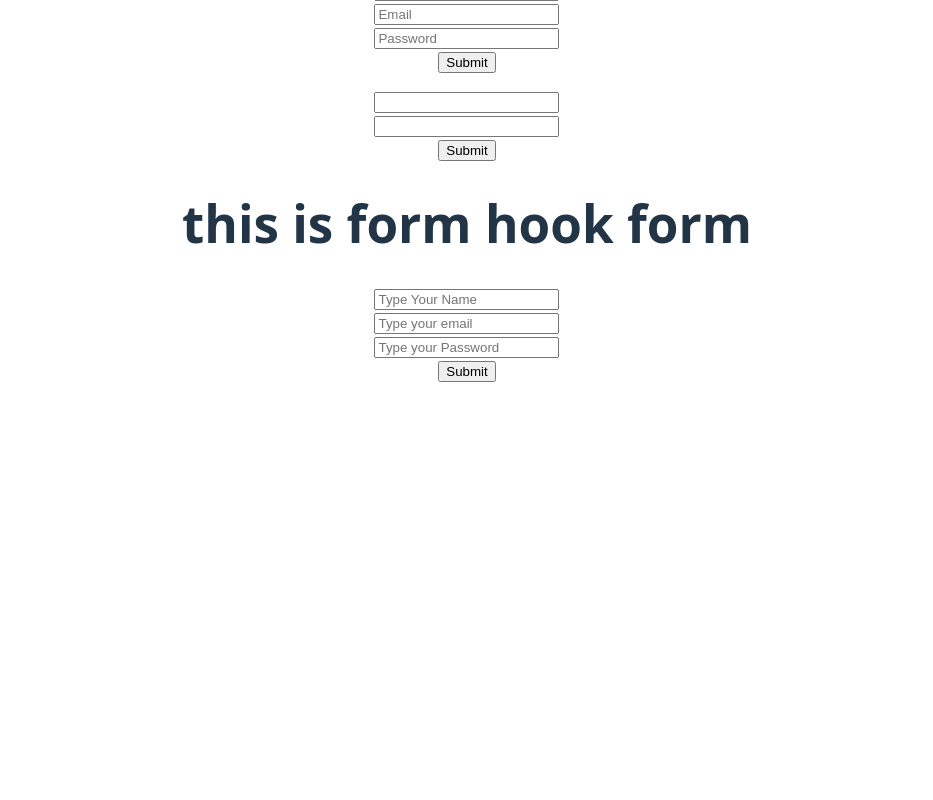
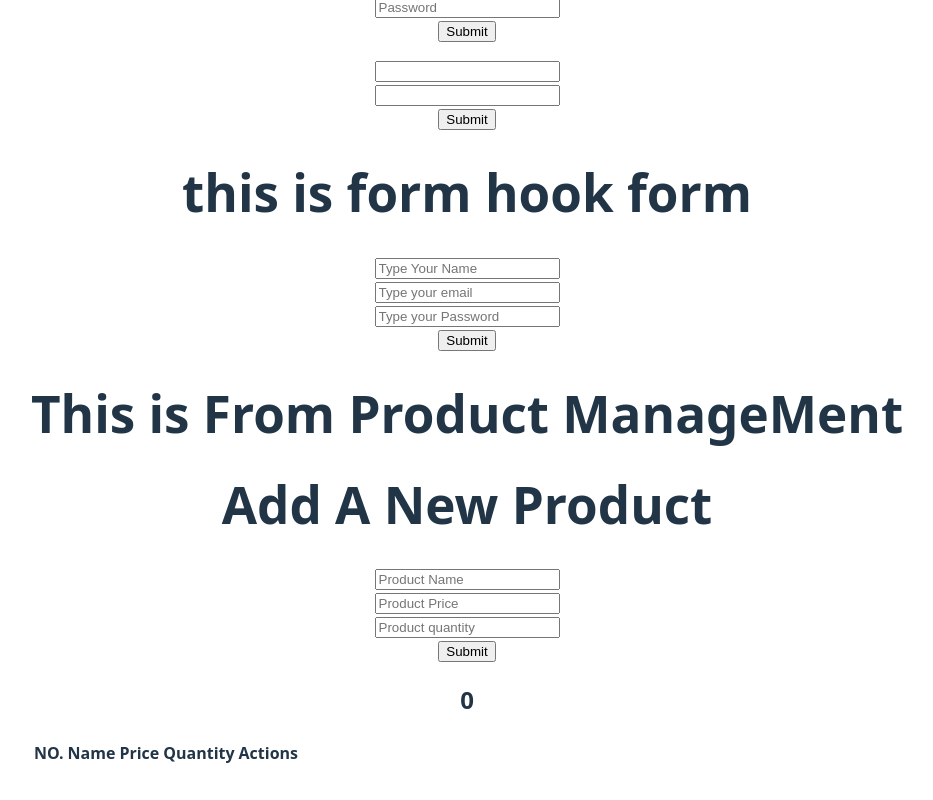
Before and after one commit to Rayhan-Rony/explore-react-form, a React (Vite) app: page / in a window 1280 px wide. Shown: the part 355-1155 px from the top of the page, without its empty margins (173-1106 px from the left). Before the commit the page ends 800 px from the top, so only its background shows below. Built offline with nearby package versions, Linux system fonts and the light colour scheme.

Commit message:
added a added product system in ui

```diff
--- a/src/App.jsx
+++ b/src/App.jsx
@@ -2,6 +2,8 @@ import "./App.css";
 import ControlledField from "./Components/ControlledField/ControlledField";
 import FormAction from "./Components/FormAction/FormAction";
 import HooksForm from "./Components/HooksForm/HooksForm";
+
+import ProductManagement from "./Components/ProductManagement/ProductManagement";
 import SimpleForm from "./Components/SimpleForm/SimpleForm";
 import Uncontrolled from "./Components/Uncontrolled/Uncontrolled";
 
@@ -14,6 +16,7 @@ function App() {
       <ControlledField></ControlledField>
       <Uncontrolled></Uncontrolled>
       <HooksForm></HooksForm>
+      <ProductManagement></ProductManagement>
     </>
   );
 }
--- /dev/null
+++ b/src/Components/ProductManagement/ProductForm.jsx
@@ -0,0 +1,53 @@
+import React, { useState } from "react";
+
+const ProductForm = ({ addProducts }) => {
+  const [err, setErr] = useState("");
+  const handleOnSubmit = (e) => {
+    e.preventDefault();
+    const name = e.target.name.value;
+    const price = e.target.price.value;
+    const quantity = e.target.quantity.value;
+    console.log(name, price, quantity);
+    // validation
+    if (name.length === 0) {
+      setErr("Please Add a product name");
+      return;
+    } else if (price.length === 0) {
+      setErr("Please Provide a price");
+      return;
+    } else if (price < 0) {
+      setErr("Price can not be negative");
+      return;
+    } else if (quantity < 1) {
+      setErr("Please add at least one product");
+      return;
+    } else {
+      setErr("");
+    }
+    const newProduct = {
+      name,
+      price,
+      quantity,
+    };
+    addProducts(newProduct);
+  };
+  return (
+    <div>
+      <h1>Add A New Product</h1>
+      <form onSubmit={handleOnSubmit}>
+        <input type="text" name="name" placeholder="Product Name" />
+        <br />
+        <input type="text" name="price" placeholder="Product Price" />
+        <br />
+        <input type="text" name="quantity" placeholder="Product quantity" />
+        <br />
+        <input type="submit" value="Submit" />
+      </form>
+      <p style={{ color: "red" }}>
+        <small>{err}</small>
+      </p>
+    </div>
+  );
+};
+
+export default ProductForm;
--- /dev/null
+++ b/src/Components/ProductManagement/ProductManagement.jsx
@@ -0,0 +1,20 @@
+import React, { useState } from "react";
+import ProductForm from "./ProductForm";
+import ProductTable from "./ProductTable";
+
+const ProductManagement = () => {
+  const [products, setProducts] = useState([]);
+  const addProducts = (product) => {
+    const newProducts = [...products, product];
+    setProducts(newProducts);
+  };
+  return (
+    <div>
+      <h1>This is From Product ManageMent</h1>
+      <ProductForm addProducts={addProducts}></ProductForm>
+      <ProductTable products={products}></ProductTable>
+    </div>
+  );
+};
+
+export default ProductManagement;
--- /dev/null
+++ b/src/Components/ProductManagement/ProductTable.jsx
@@ -0,0 +1,34 @@
+import React from "react";
+
+const ProductTable = ({ products }) => {
+  return (
+    <div>
+      <h2>{products.length}</h2>
+      <table>
+        <thead>
+          <tr>
+            <th>NO.</th>
+            <th>Name</th>
+            <th>Price</th>
+            <th>Quantity</th>
+            <th>Actions</th>
+          </tr>
+        </thead>
+
+        <tbody>
+          {products.map((product, index) => (
+            <tr key={index}>
+              <td>{index + 1}</td>
+              <td>{product.name}</td>
+              <td>{product.price}</td>
+              <td>{product.quantity}</td>
+              <td></td>
+            </tr>
+          ))}
+        </tbody>
+      </table>
+    </div>
+  );
+};
+
+export default ProductTable;
```
